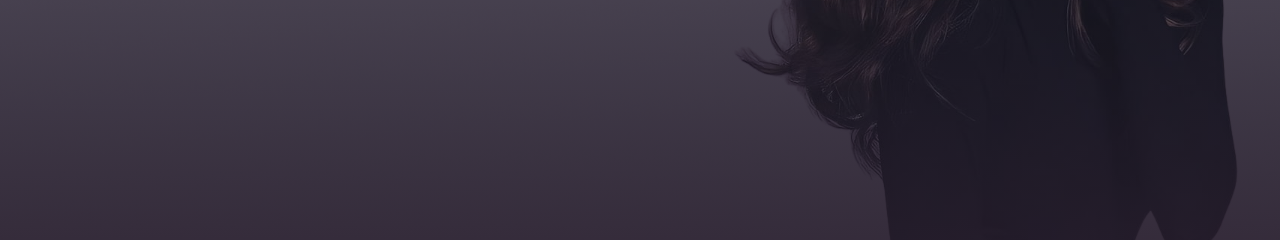
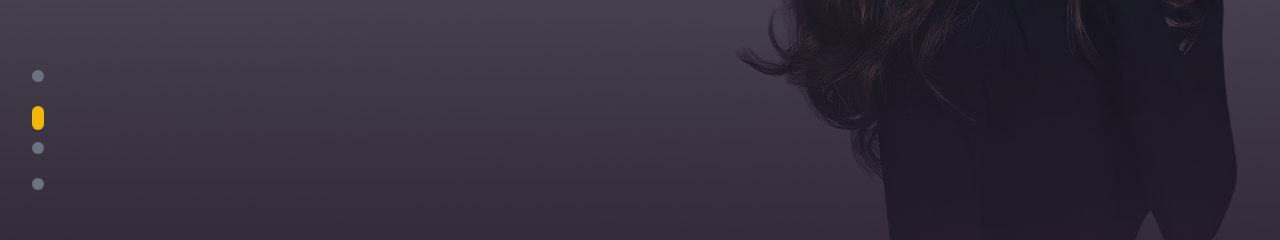
Before and after one commit to Pedro-Henrique-Ferreti/FrontX-002-artist-profile, a Vue app: page / in a window 1280 px wide. Shown: the part 400-640 px from the top of the page. Built offline with nearby package versions, Linux system fonts and the light colour scheme.

Commit message:
Carousel

```diff
--- /dev/null
+++ b/src/components/HomeCarousel.vue
@@ -0,0 +1,44 @@
+<template>
+  <div class="carousel">
+    <BaseContainer class="carousel__container">
+      <HomeCarouselIndicators :slides="4" :active="active" />
+    </BaseContainer>
+  </div>
+</template>
+
+<script>
+import HomeCarouselIndicators from '@/components/HomeCarouselIndicators.vue';
+
+export default {
+  name: 'HomeCarousel',
+  components: {
+    HomeCarouselIndicators,
+  },
+  data() {
+    return {
+      active: 1,
+    };
+  },
+  mounted() {
+    setTimeout(() => {
+      this.active = 2;
+    }, 3000);
+  },
+};
+</script>
+
+<style lang="scss" scoped>
+.carousel {
+  margin-top: 8vh;
+  @media (min-width: $desktop-up) {
+    margin-top: 20vh;
+    @media (max-height: 700px) {
+      margin-top: 10vh;
+    }
+  }
+  &__container {
+    padding-right: 0;
+    flex-direction: row !important;
+  }
+}
+</style>
--- /dev/null
+++ b/src/components/HomeCarouselIndicators.vue
@@ -0,0 +1,55 @@
+<template>
+  <ul class="carousel-indicators">
+    <li v-for="n in slides" :key="n"
+      class="carousel-indicators__indicator"
+      :class="{ 'carousel-indicators__indicator--active': n === active }"
+    >
+      <button type="button" class="carousel-indicators__indicator__button" />
+    </li>
+  </ul>
+</template>
+
+<script>
+export default {
+  name: 'HomeCarouselIndicators',
+  props: {
+    slides: {
+      type: Number,
+      required: true,
+    },
+    active: {
+      type: Number,
+      required: true,
+    },
+  },
+};
+</script>
+
+<style lang="scss" scoped>
+.carousel-indicators {
+  flex-direction: column;
+  margin-right: 20px;
+  &__indicator {
+    height: 12px;
+    position: relative;
+    &:not(:last-child) {
+      margin-bottom: 24px;
+    }
+    &--active {
+      .carousel-indicators__indicator__button {
+        background-color: $primary;
+        height: 24px;
+        border-radius: 8px;
+      }
+    }
+    &__button {
+      background-color: $gray-3;
+      width: 12px;
+      height: 12px;
+      border-radius: 50%;
+      cursor: pointer;
+      transition: all .5s ease-in-out;
+    }
+  }
+}
+</style>
--- a/src/views/Home.vue
+++ b/src/views/Home.vue
@@ -1,6 +1,7 @@
 <template>
   <main class="home">
     <TheHeader />
+    <HomeCarousel />
     <TheFooter />
   </main>
 </template>
@@ -8,12 +9,14 @@
 <script>
 import TheHeader from '@/components/TheHeader.vue';
 import TheFooter from '@/components/TheFooter.vue';
+import HomeCarousel from '@/components/HomeCarousel.vue';
 
 export default {
   name: 'Home',
   components: {
     TheHeader,
     TheFooter,
+    HomeCarousel,
   },
 };
 </script>
```
